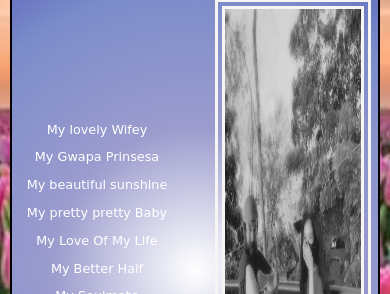
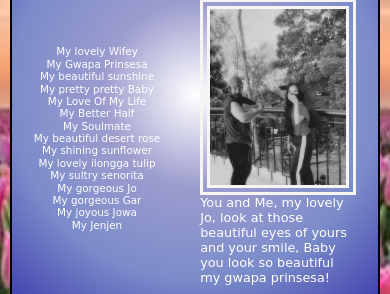
Before and after one commit to Lukehallyah/BdayWebsite, a plain HTML site: page index.html in a window 390 px wide. Shown: the part 111-405 px from the top of the page. Drawn offline with Linux system fonts and the light colour scheme; a web font is replaced by a local one.

Commit message:
Changed a few things

```diff
--- a/styles.css
+++ b/styles.css
@@ -199,22 +199,22 @@ that I will come up with other ideas as I'm designing the other html. This is ac
     .img{
         width:40vw;
         height: auto;
-        gap: 40px;
     }
 
     .youandmeimg{
         width: 100%;
-        height: 60vh;
+        height: auto;
     }
 
    p.caption{
     width:40vw;
    }
 
-    .divtitle{
+    div.divtitle{
     }
 
     .nicknames p{
-        font-size:0.8rem;
+        font-size:0.65rem;
+        margin-top:-10px;
     }
 }
```
